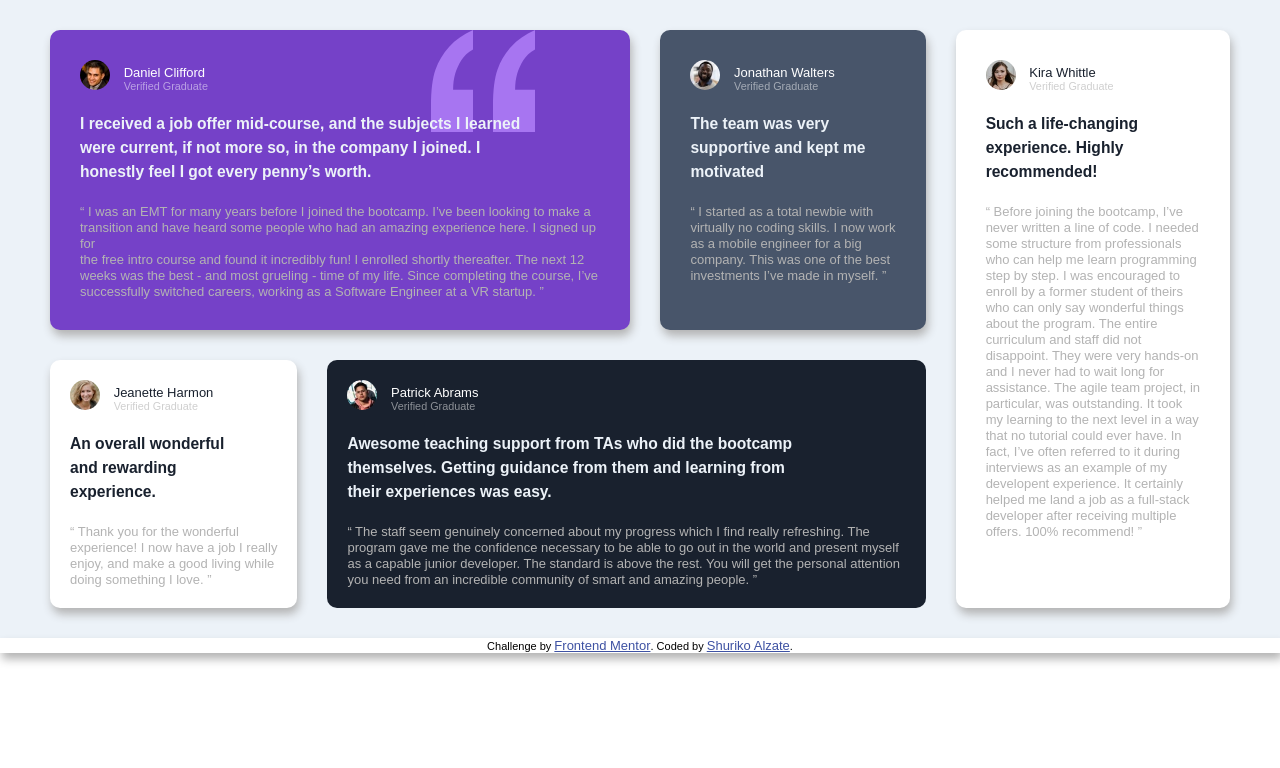
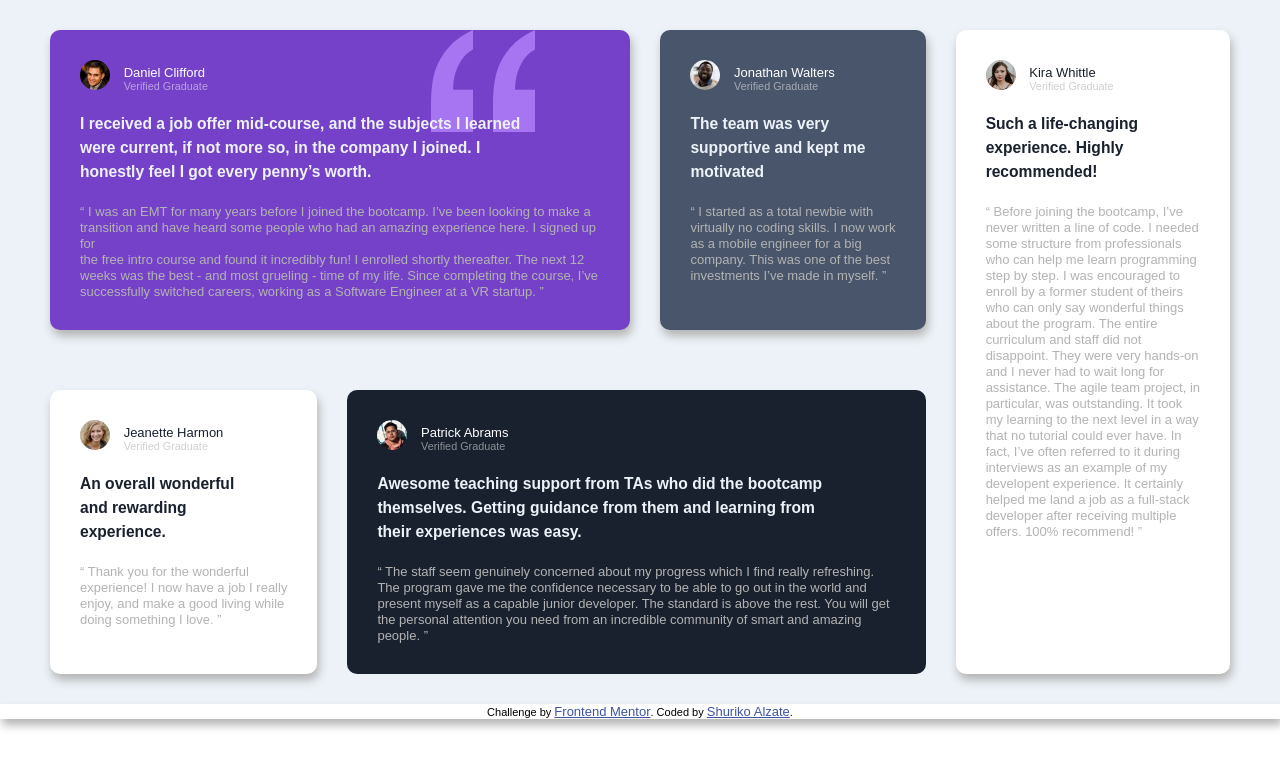
Before and after one commit to shuri991/testimonials-grid-section-main, a plain HTML site: page index.html in a window 1280 px wide. Drawn offline with Linux system fonts and the light colour scheme.

Commit message:
Agregue clase  main para colocarlo fuera de container

```diff
--- a/index.html
+++ b/index.html
@@ -10,7 +10,8 @@
   <link rel="stylesheet" href="style.css">
 </head>
 <body>
-  <main class="container">
+  <main class="main">
+    <section class="container">
       <section class="card card-1">
         <img src="./images/image-daniel.jpg" alt="rostro de una persona">
         <div>
@@ -60,7 +61,7 @@
          100% recommend! ”</p>
       </section>
 
-    <section class="card-4">
+      <section class="card card-4">
        <img src="./images/image-jeanette.jpg" alt="rostro de una persona">
        <div>
         <h3>Jeanette Harmon</h3>
@@ -73,7 +74,7 @@
         while<br>doing something I love. ”</p>
       </section>
 
-    <section class="card-5">
+      <section class="card card-5">
         <img src="./images/image-patrick.jpg" alt="rostro de una persona">
         <div>
           <h3>Patrick Abrams</h3>
@@ -88,6 +89,8 @@
         junior developer. The standard is above the rest. You will get the personal attention you need from
         an incredible community of smart and amazing people. ”</p>
       </section>
+    </section>
+
   </main>
   <footer class="attribution">
     Challenge by <a href="https://www.frontendmentor.io?ref=challenge" target="_blank">Frontend Mentor</a>.
```
Lines whose indentation alone changed are shown as unchanged.
